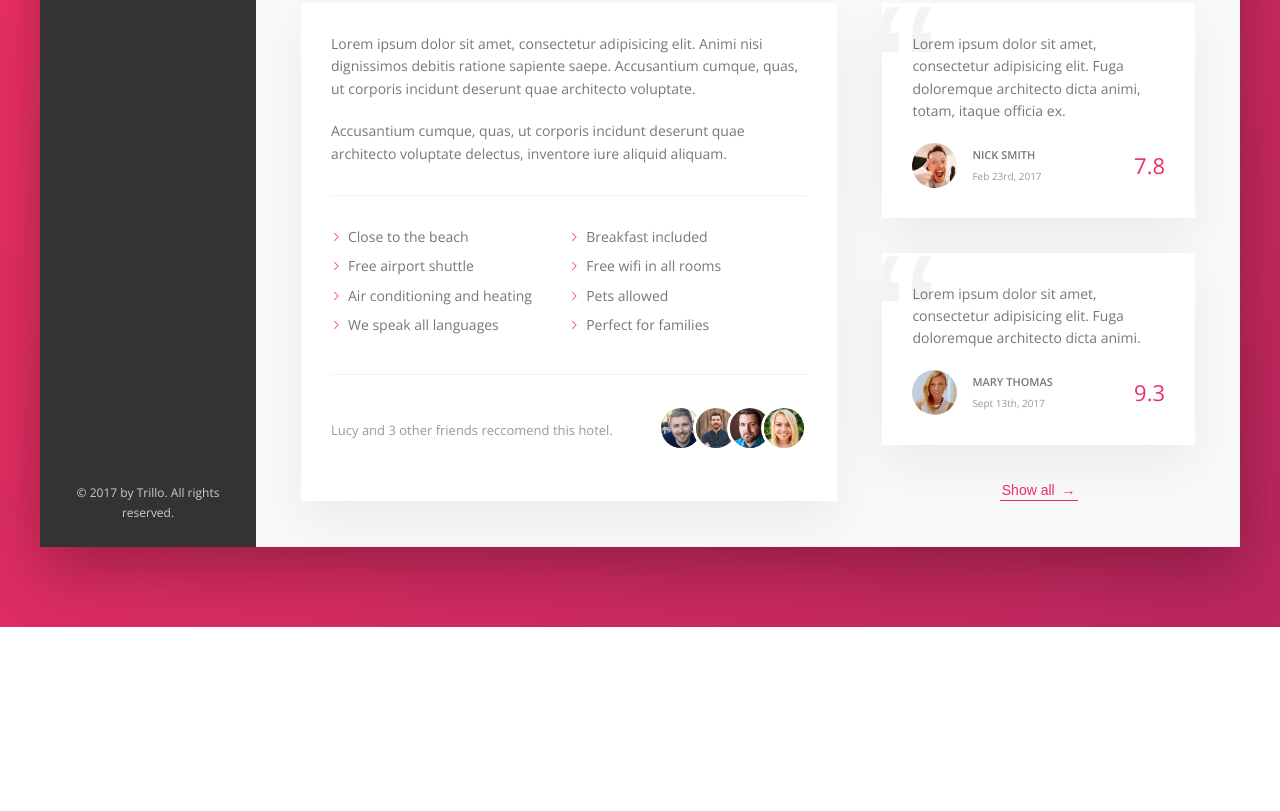
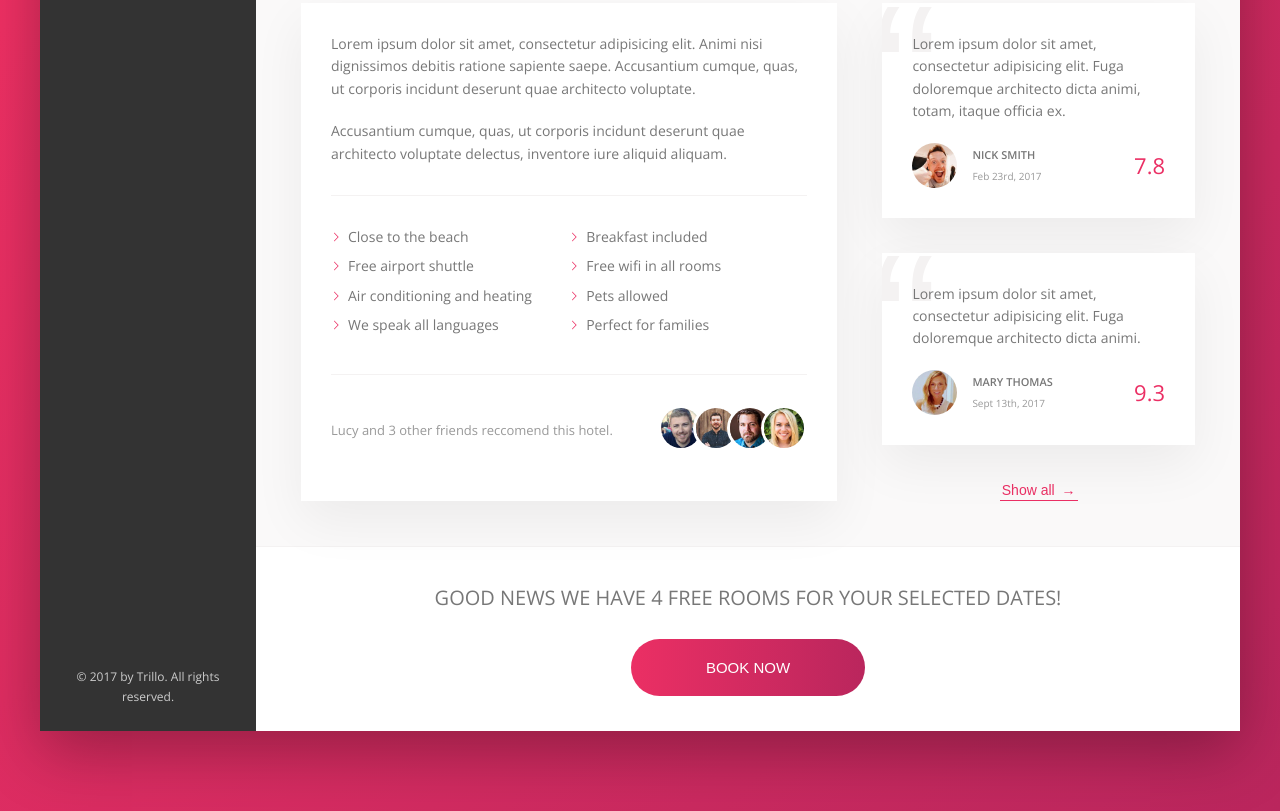
Before and after one commit to PatrickValnegri/trillo, a website: page index.html in a window 1280 px wide. Shown: the part 644-1455 px from the top of the page. Before the commit the page ends 1271 px from the top, so only its background shows below. Drawn offline with nearby package versions, Linux system fonts and the light colour scheme.

Commit message:
Added cta section

```diff
--- a/index.html
+++ b/index.html
@@ -201,6 +201,16 @@
                         </div>
                     </div>
 
+                    <div class="cta">
+                        <h2 class="cta__book-now">
+                            Good news we have 4 free rooms for your selected dates!
+                        </h2>
+                        <button class="btn">
+                            <span class="btn__visible">Book now</span>
+                            <span class="btn__invisible">Only 4 rooms left</span>
+                        </button>
+                    </div>
+
 
                 </main>
             </div>
--- a/sass/_components.scss
+++ b/sass/_components.scss
@@ -389,11 +389,6 @@
         margin-right: auto;
     }
 
-    &__friends {
-
-    }
-
-
     &__photo {
         box-sizing: content-box;
         height: 4rem;
@@ -471,3 +466,72 @@
         z-index: 1;
     }
  }
+
+
+///////////////////////////////////////////
+//CALL TO ACTION
+.cta {
+    padding: 3.5rem 0;
+    text-align: center;
+
+    &__book-now {
+        font-size: 2rem;
+        font-weight: 300;
+        text-transform: uppercase;
+        margin-bottom: 2.5rem;
+    }
+}
+
+///////////////////////////////////////////
+//BUTTONS
+.btn {
+    font-size: 1.5rem;
+    font-weight: 300;
+    text-transform: uppercase;
+    border: none;
+    border-radius: 100px;
+    background-image: linear-gradient(to right, var(--color-primary), var(--color-primary-dark));
+    color: #fff;
+    position: relative;
+    //hide the invisible btn
+    overflow: hidden;
+    cursor: pointer;
+
+    & > *  {
+        display: inline-block;
+        //set the size of the parent element
+        height: 100%;
+        width: 100%;
+        transition: all .2s;
+    }
+
+    &__visible {
+        padding: 2rem 7.5rem;
+    }
+
+    &__invisible {
+        position: absolute;
+        padding: 2rem 0;
+        left: 0;
+        //move the element exatcly above it
+        top: -100%;
+    }
+
+    &:hover {
+        background-image: linear-gradient(to left, var(--color-primary), var(--color-primary-dark));
+    }
+
+    &:hover &__visible {
+        transform: translateY(100%);
+    }
+
+    &:hover &__invisible {
+        top: 0;
+    }
+
+    &:focus {
+        outline: none;
+        animation: pulsate 1s infinite;
+    }
+
+}
```
Also changed, not shown: css/style.css.
